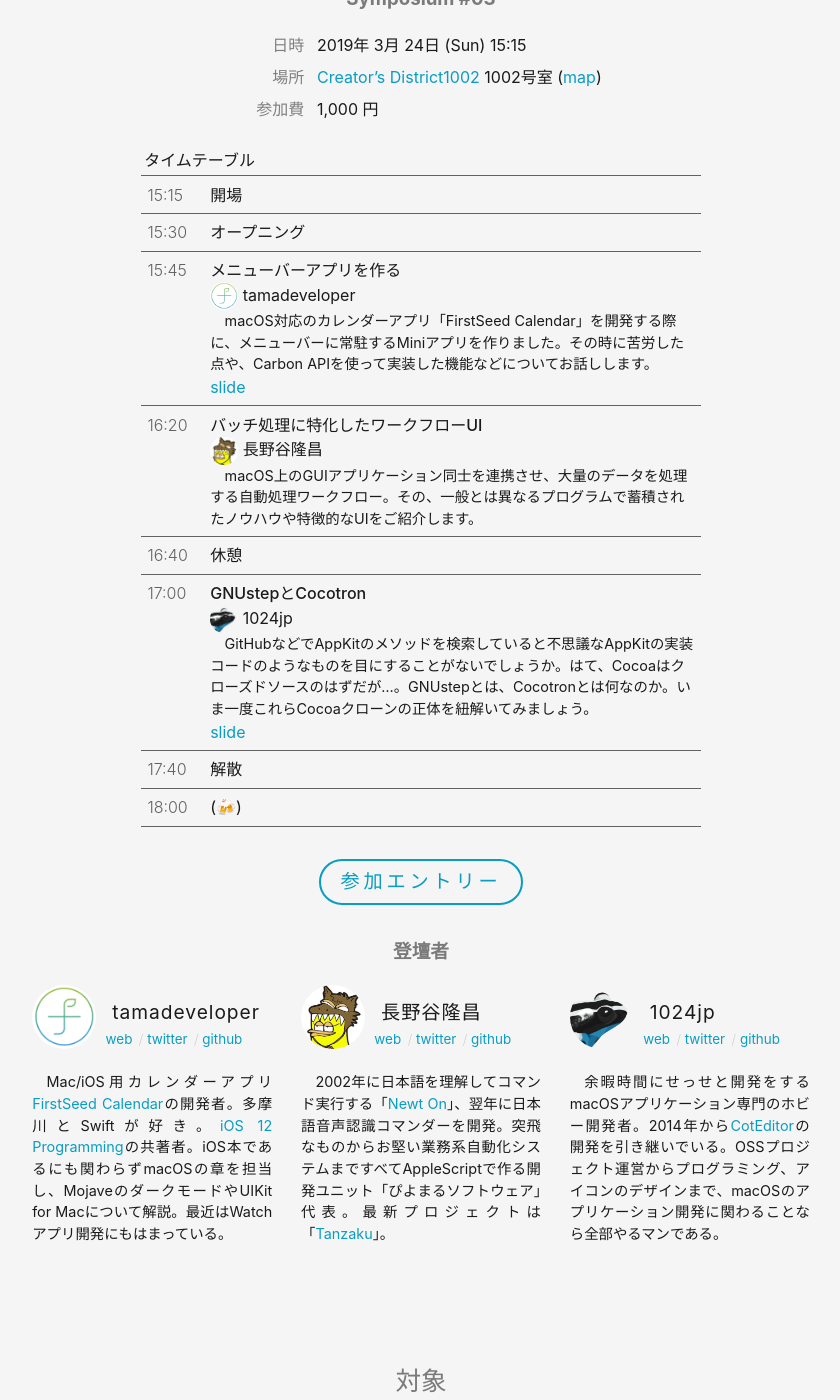
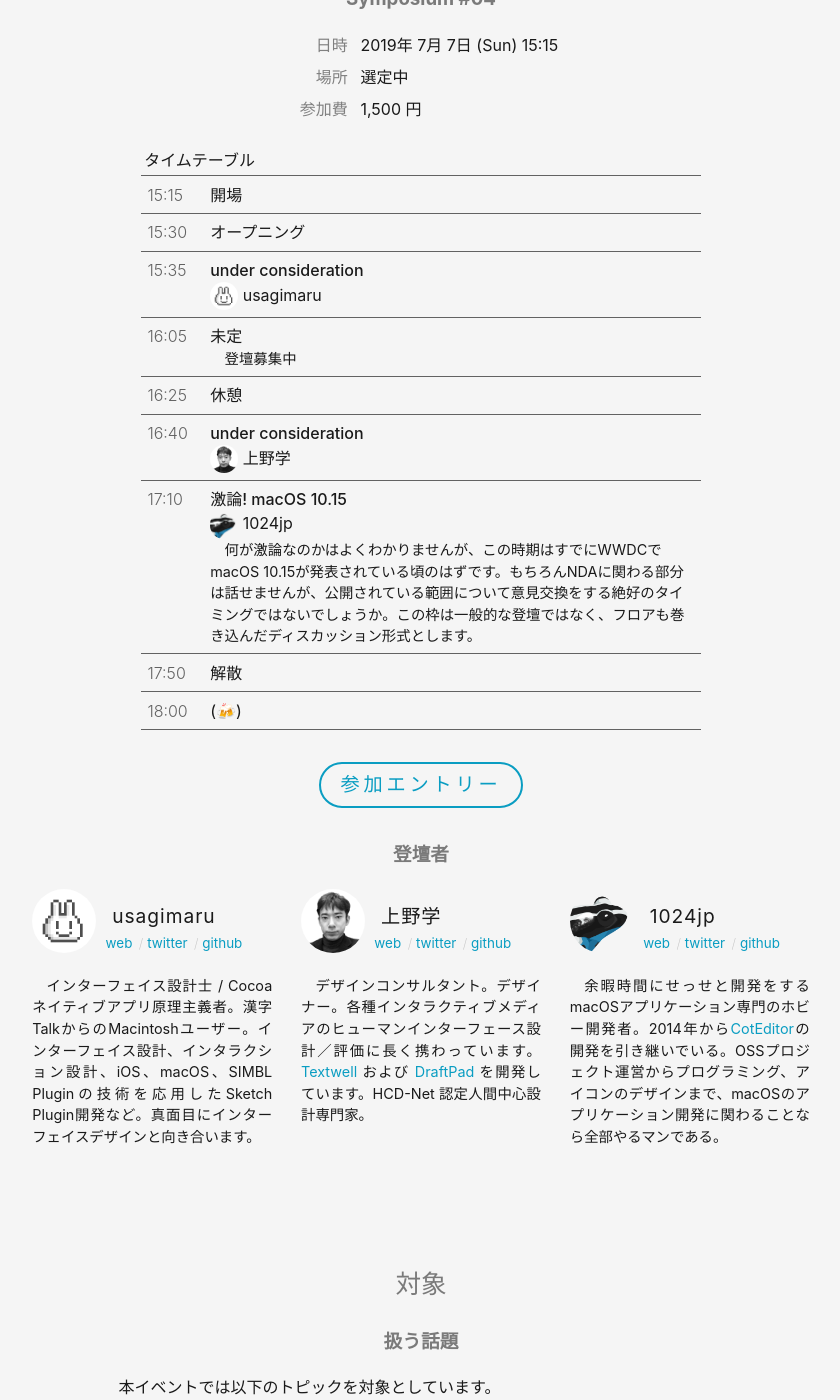
Before and after one commit to macOS-native/macos-native.github.io, a Jekyll site: the page built from index.md, in a window 1280 px wide and 1400 px high, scrolled down 657 px. Shown: the whole window, without its empty margins (219-1059 px from the left). Built offline with Jekyll 4.4.1, drawn with Linux system fonts in a browser that asks for light colours; some of the changed text lies outside the part shown.

Commit message:
Update for symposium 04

```diff
--- a/_data/events.yml
+++ b/_data/events.yml
@@ -1,3 +1,43 @@
+symposium_04:
+  title: "Symposium #04"
+  date: 2019-07-07 15:15:00+09:00
+  location:
+    name: 選定中
+  fee: "1,500 円"
+  entry_url: https://macos-native.connpass.com/event/127679/
+  timetable:
+    - time: "15:15"
+      title: "開場"
+    - time: "15:30"
+      title: "オープニング"
+    - time: "15:35"
+      title: "under consideration"
+      presenter:
+        name: usagimaru
+        avatar: usagimaru
+    - time: "16:05"
+      title: "未定"
+      description: |
+         登壇募集中
+    - time: "16:25"
+      title: "休憩"
+    - time: "16:40"
+      title: "under consideration"
+      presenter:
+        name: 上野学
+        avatar: manabuueno
+    - time: "17:10"
+      title: "激論! macOS 10.15"
+      presenter:
+        name: 1024jp
+        avatar: 1024jp
+      description: |
+        何が激論なのかはよくわかりませんが、この時期はすでにWWDCでmacOS 10.15が発表されている頃のはずです。もちろんNDAに関わる部分は話せませんが、公開されている範囲について意見交換をする絶好のタイミングではないでしょうか。この枠は一般的な登壇ではなく、フロアも巻き込んだディスカッション形式とします。
+    - time: "17:50"
+      title: "解散"
+    - time: "18:00"
+      title: "(🍻)"
+
 symposium_03:
   title: "Symposium #03"
   date: 2019-03-24 15:15:00+09:00
--- a/index.md
+++ b/index.md
@@ -12,13 +12,13 @@ title: macOS native
 
 ## イベント
 
-{% include event.html event="symposium_03" entry_link=true %}
+{% include event.html event="symposium_04" entry_link=true %}
 
 ### 登壇者
 
 <div class="member">
-{% include profile.html param="tamadeveloper" %}
-{% include profile.html param="piyomaru" %}
+{% include profile.html param="usagimaru" %}
+{% include profile.html param="manabuueno" %}
 {% include profile.html param="1024jp" %}
 </div>
 
@@ -73,6 +73,8 @@ title: macOS native
 
 ## バックナンバー
 
+{% include event.html event="symposium_03" %}
+
 {% include event.html event="symposium_02" %}
 
 {% include event.html event="symposium_01" %}
```
